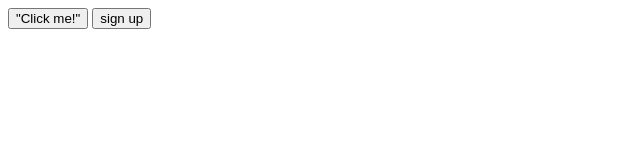
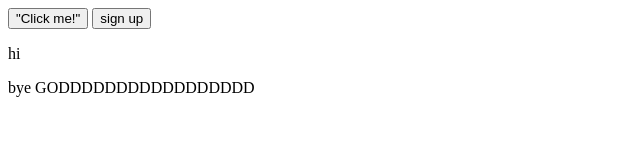
Before and after one commit to alyce-inDisneylanddd/PowerPuff_GURLS, a plain HTML site: page index.html in a window 1280 px wide. Shown: the whole page, without its empty margins (0-640 px from the left). Drawn offline with Linux system fonts and the light colour scheme.

Commit message:
update by theara

```diff
--- a/index.html
+++ b/index.html
@@ -12,6 +12,8 @@
     <button>"Click me!"</button>
 
     <input type="submit" value="sign up">
+    <p>hi</p>
+    <p>bye GODDDDDDDDDDDDDDDDD</p>
 
 </body>
 </html>
```
